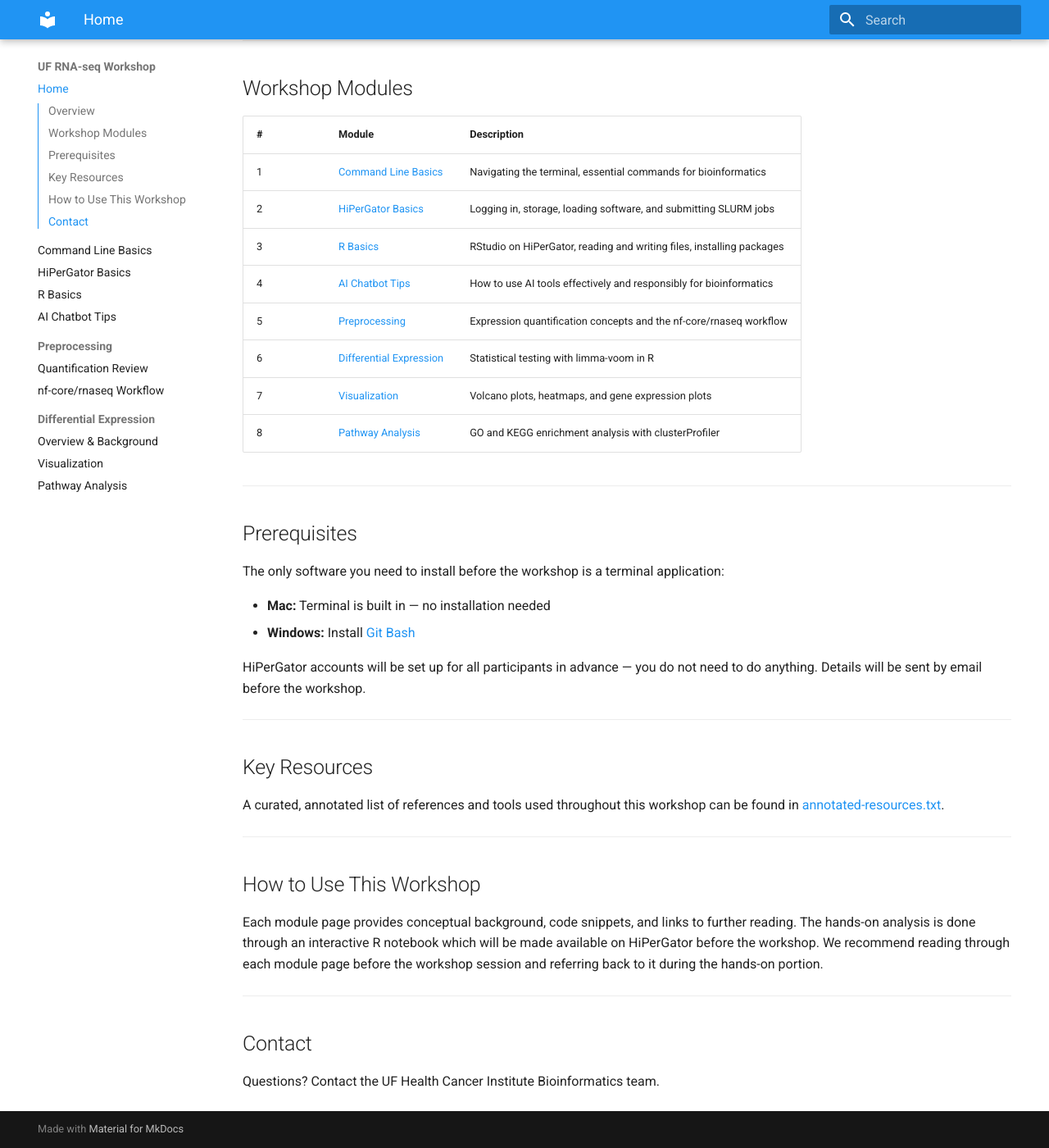
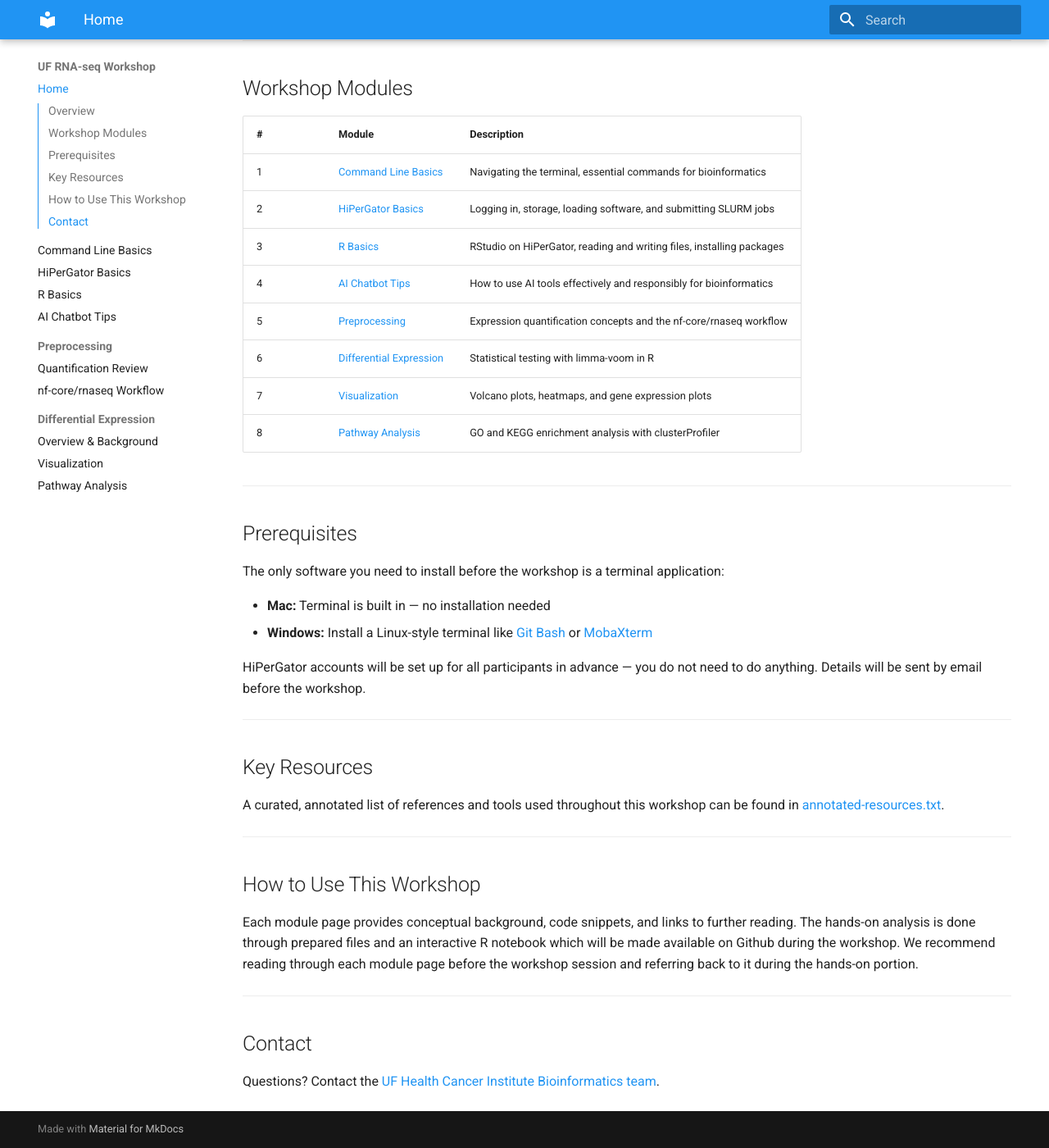
Before and after one commit to UFHCC-BCBSR/res-bioinfo-rnaseq-workshop, an MkDocs documentation site: the page built from docs/index.md, in a window 1280 px wide and 1400 px high, scrolled down 493 px. Shown: the whole window at 82% size. Built offline with MkDocs 1.6.1 and Material for MkDocs 9.7.7, drawn with Linux system fonts in a browser that asks for light colours; some of the changed text lies outside the part shown.

Commit message:
add detail and links

```diff
--- a/docs/index.md
+++ b/docs/index.md
@@ -1,8 +1,8 @@
 # UF Health Cancer Institute Bioinformatics — Bulk RNA-seq Workshop
 
-**Audience:** Beginner to Intermediate
-**Hosted by:** UF Health Cancer Institute Bioinformatics
-**Status:** 🚧 Under Construction
+**Audience:** Trainees, staff, and faculty in the UF Health Cancer Institute community with a beginner to intermiedate experience with bioinformatics analysis.
+**Hosted by:** [UF Health Cancer Institute Biostatistics and Computational Biology Bioinformatics Unit](https://cancer.ufl.edu/research/shared-resources/biostatistics-computational-biology-shared-resource/bioinformatics-unit/)
+**Status:** 🚧 Under Construction Until April 9th, 2026
 
 ---
 
@@ -32,7 +32,7 @@ This workshop guides participants through a complete bulk RNA-seq analysis workf
 The only software you need to install before the workshop is a terminal application:
 
 - **Mac:** Terminal is built in — no installation needed
-- **Windows:** Install [Git Bash](https://gitforwindows.org/)
+- **Windows:** Install a Linux-style terminal like [Git Bash](https://gitforwindows.org/) or [MobaXterm](https://mobaxterm.mobatek.net/download.html)
 
 HiPerGator accounts will be set up for all participants in advance — you do not need to do anything. Details will be sent by email before the workshop.
 
@@ -46,10 +46,10 @@ A curated, annotated list of references and tools used throughout this workshop
 
 ## How to Use This Workshop
 
-Each module page provides conceptual background, code snippets, and links to further reading. The hands-on analysis is done through an interactive R notebook which will be made available on HiPerGator before the workshop. We recommend reading through each module page before the workshop session and referring back to it during the hands-on portion.
+Each module page provides conceptual background, code snippets, and links to further reading. The hands-on analysis is done through prepared files and an interactive R notebook which will be made available on Github during the workshop. We recommend reading through each module page before the workshop session and referring back to it during the hands-on portion.
 
 ---
 
 ## Contact
 
-Questions? Contact the UF Health Cancer Institute Bioinformatics team.
+Questions? Contact the [UF Health Cancer Institute Bioinformatics team](mailto:UFHCC-BCB-SR@ufl.edu).
```
